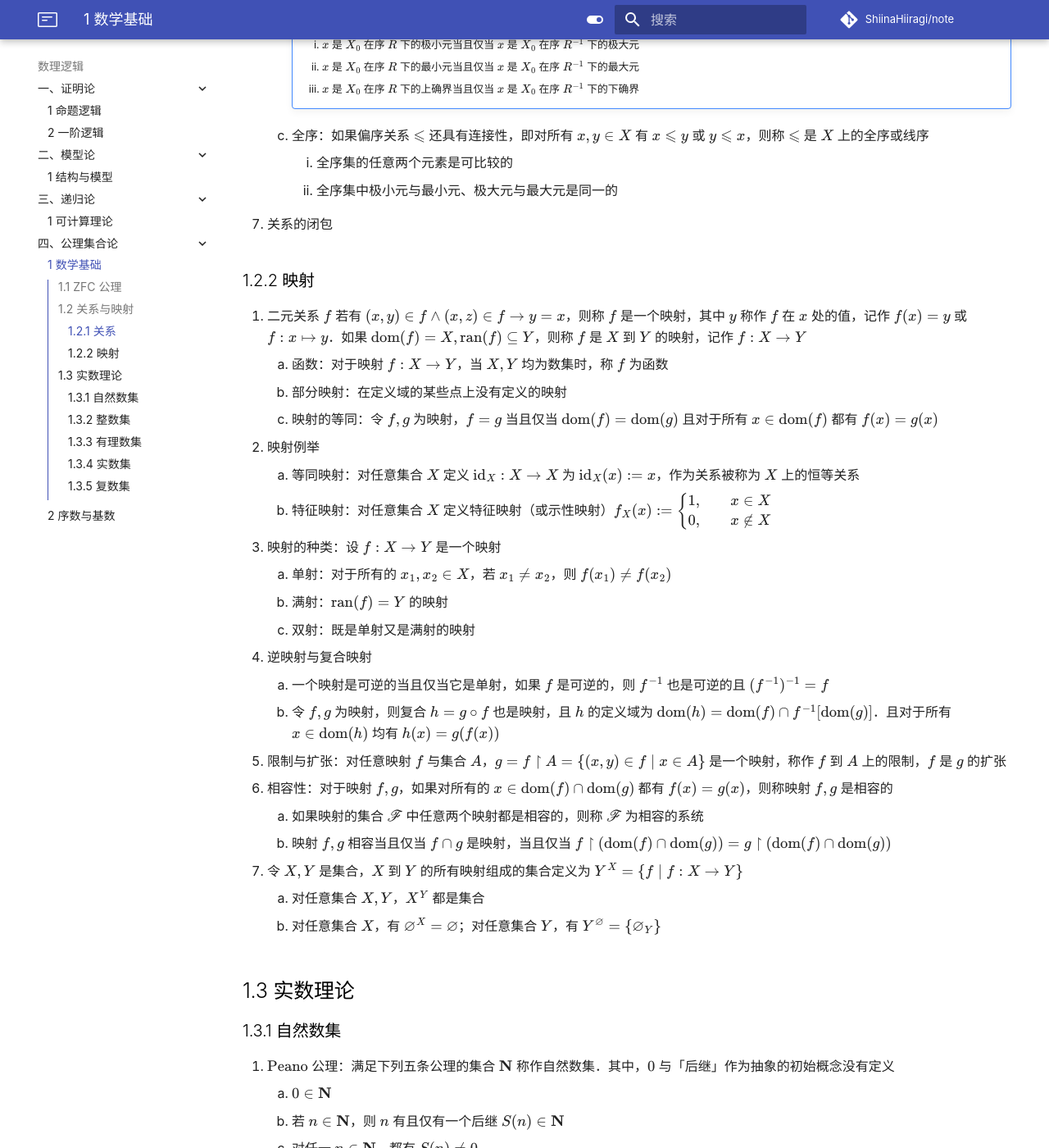
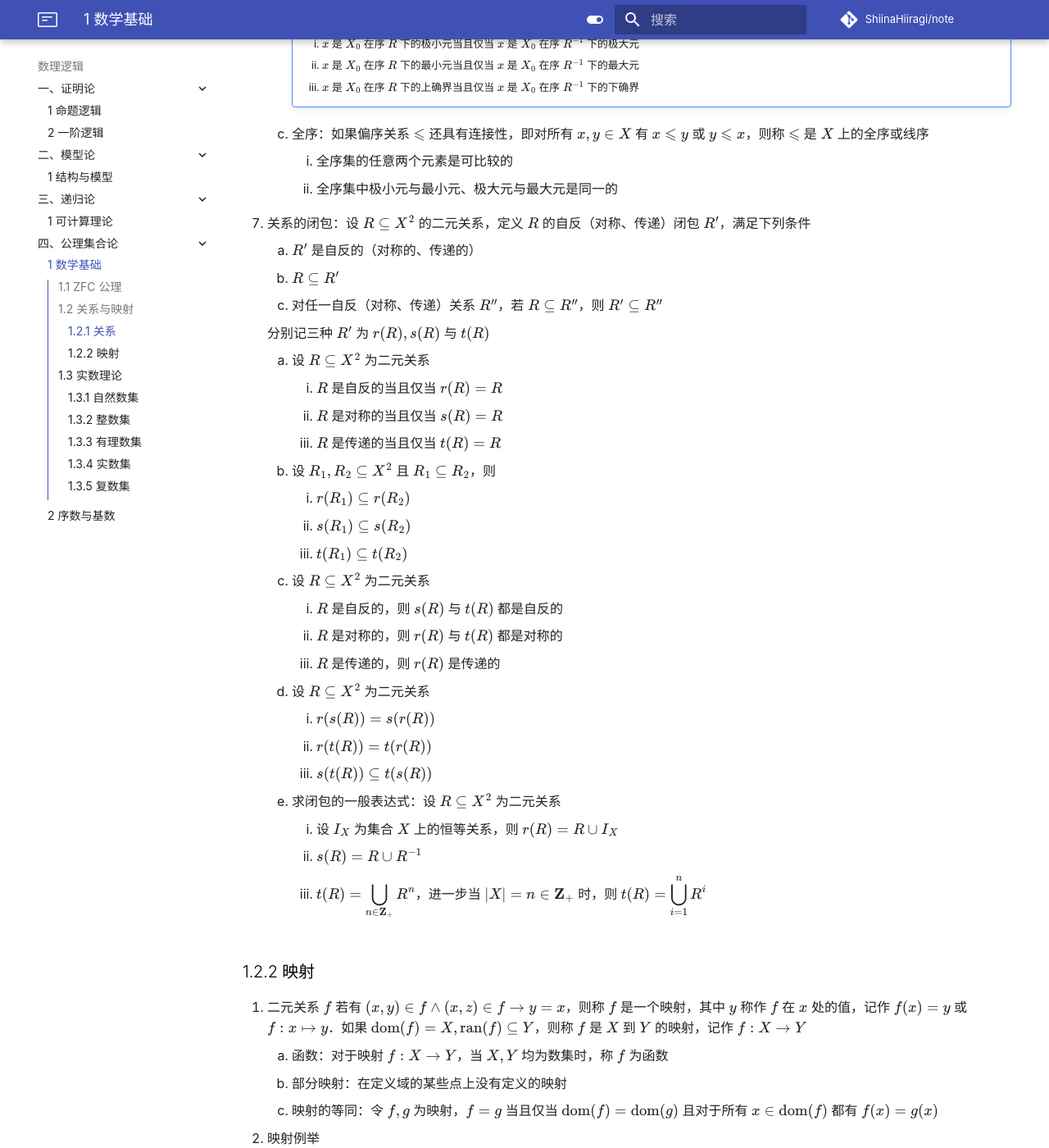
Before and after one commit to ShiinaHiiragi/note, an MkDocs documentation site: the page built from docs/logic/set/zfc.md, in a window 1280 px wide and 1400 px high, scrolled down 8171 px. Shown: the whole window at 82% size. Built offline with MkDocs 1.6.1 and Material for MkDocs 9.7.7, drawn with Linux system fonts in a browser that asks for light colours; comment, search, counter and statistics services are not loaded; some of the changed text lies outside the part shown.

Commit message:
zfc finish

```diff
--- a/docs/logic/set/zfc.md
+++ b/docs/logic/set/zfc.md
@@ -232,7 +232,7 @@
         1. $(R^{-1})^{-1} = R, (S \circ R)^{-1} = R^{-1} \circ S^{-1}$
         2. $X \circ (Y \circ Z) = (X \circ Y) \circ Z$
         3. $(X \cup Y) \circ Z = (X \circ Z) \cup (Y \circ Z), Z \circ (X \cup Y) = (Z \circ X) \cup (Z \circ Y)$
-        4. $(X \cap Y) \circ Z \subseteq (X \circ Z) \cap (Y \circ Z), Z \circ (X \cap Y) \subseteq (=- (Z \circ X) \cap (Z \circ Y)$
+        4. $(X \cap Y) \circ Z \subseteq (X \circ Z) \cap (Y \circ Z), Z \circ (X \cap Y) \subseteq (Z \circ X) \cap (Z \circ Y)$
         5. $\mathrm{dom}(R^{-1}) = \mathrm{ran}(R), \mathrm{ran}(R^{-1}) = \mathrm{dom}(R)$
         6. $\mathrm{dom}(S \circ R) \subseteq \mathrm{dom}(R), \mathrm{ran}(S \circ R) \subseteq \mathrm{ran}(S)$
     3. 幂：设 $R^0$ 为 $X$ 上的恒等关系，定义 $R^{n+1} = R^{n} \circ R$，设 $m, n \in \mathbf N$
@@ -287,7 +287,33 @@
         1. 全序集的任意两个元素是可比较的
         2. 全序集中极小元与最小元、极大元与最大元是同一的
 
-7. 关系的闭包
+7. 关系的闭包：设 $R \subseteq X^2$ 的二元关系，定义 $R$ 的自反（对称、传递）闭包 $R'$，满足下列条件
+    1. $R'$ 是自反的（对称的、传递的）
+    2. $R \subseteq R'$
+    3. 对任一自反（对称、传递）关系 $R''$，若 $R \subseteq R''$，则 $R' \subseteq R''$
+
+    分别记三种 $R'$ 为 $r(R), s(R)$ 与 $t(R)$
+
+    1. 设 $R \subseteq X^2$ 为二元关系
+        1. $R$ 是自反的当且仅当 $r(R) = R$
+        2. $R$ 是对称的当且仅当 $s(R) = R$
+        3. $R$ 是传递的当且仅当 $t(R) = R$
+    2. 设 $R_1, R_2 \subseteq X^2$ 且 $R_1 \subseteq R_2$，则
+        1. $r(R_1) \subseteq r(R_2)$
+        2. $s(R_1) \subseteq s(R_2)$
+        3. $t(R_1) \subseteq t(R_2)$
+    3. 设 $R \subseteq X^2$ 为二元关系
+        1. $R$ 是自反的，则 $s(R)$ 与 $t(R)$ 都是自反的
+        2. $R$ 是对称的，则 $r(R)$ 与 $t(R)$ 都是对称的
+        3. $R$ 是传递的，则 $r(R)$ 是传递的
+    4. 设 $R \subseteq X^2$ 为二元关系
+        1. $r(s(R)) = s(r(R))$
+        2. $r(t(R)) = t(r(R))$
+        3. $s(t(R)) \subseteq t(s(R))$
+    5. 求闭包的一般表达式：设 $R \subseteq X^2$ 为二元关系
+        1. 设 $I_X$ 为集合 $X$ 上的恒等关系，则 $r(R) = R \cup I_X$
+        2. $s(R) = R \cup R^{-1}$
+        3. $t(R) = {\displaystyle \bigcup_{n \in \mathbf Z_+} R^n}$，进一步当 $|X| = n \in \mathbf Z_+$ 时，则 $t(R) = {\displaystyle \bigcup_{i=1}^n R^i}$
 
 ### 1.2.2 映射
 1. 二元关系 $f$ 若有 $(x, y) \in f \wedge (x, z) \in f \to y = x$，则称 $f$ 是一个映射，其中 $y$ 称作 $f$ 在 $x$ 处的值，记作 $f(x) = y$ 或 $f: x \mapsto y$．如果 $\mathrm{dom}(f) = X, \mathrm{ran}(f) \subseteq Y$，则称 $f$ 是 $X$ 到 $Y$ 的映射，记作 $f: X \to Y$
```
Also changed, not shown: other parts of docs/logic/set/zfc.md (+2 -2 lines).
